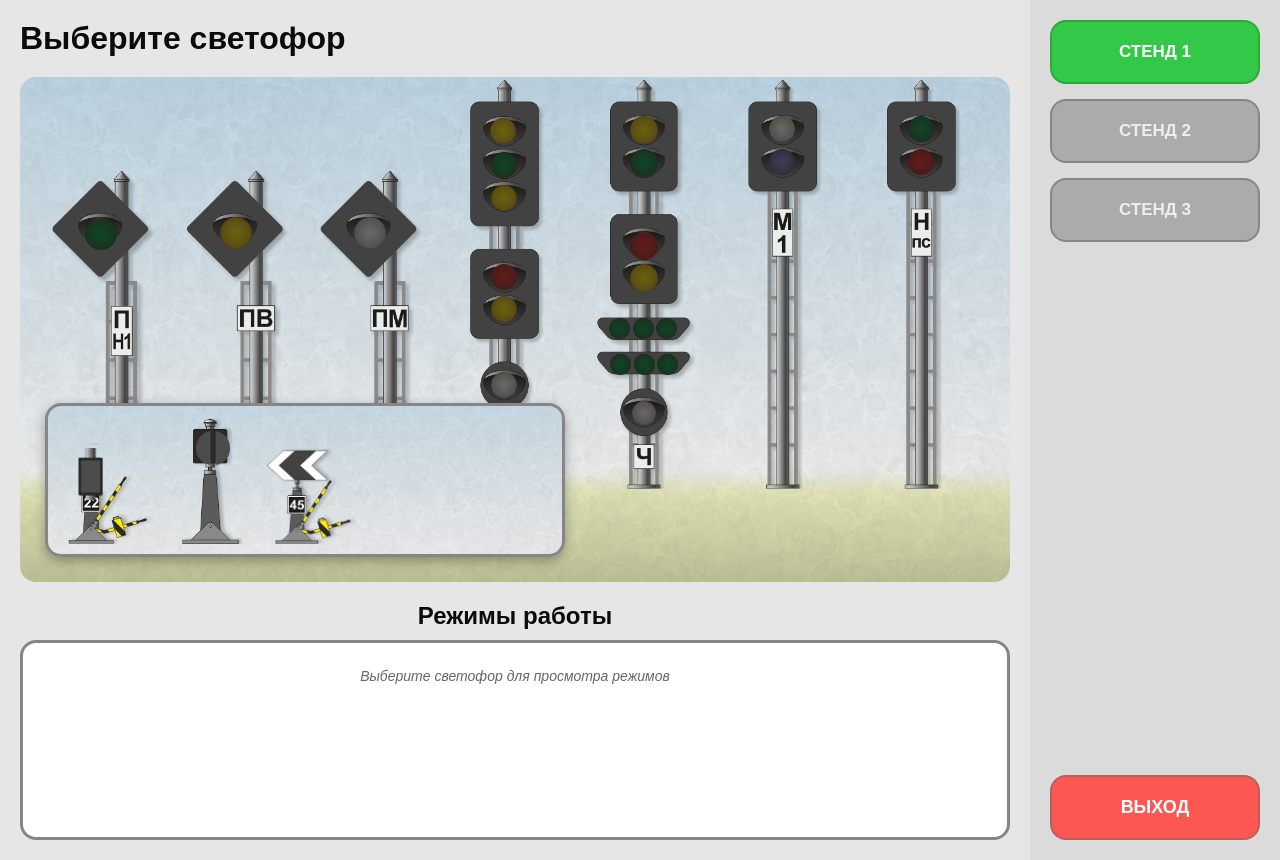
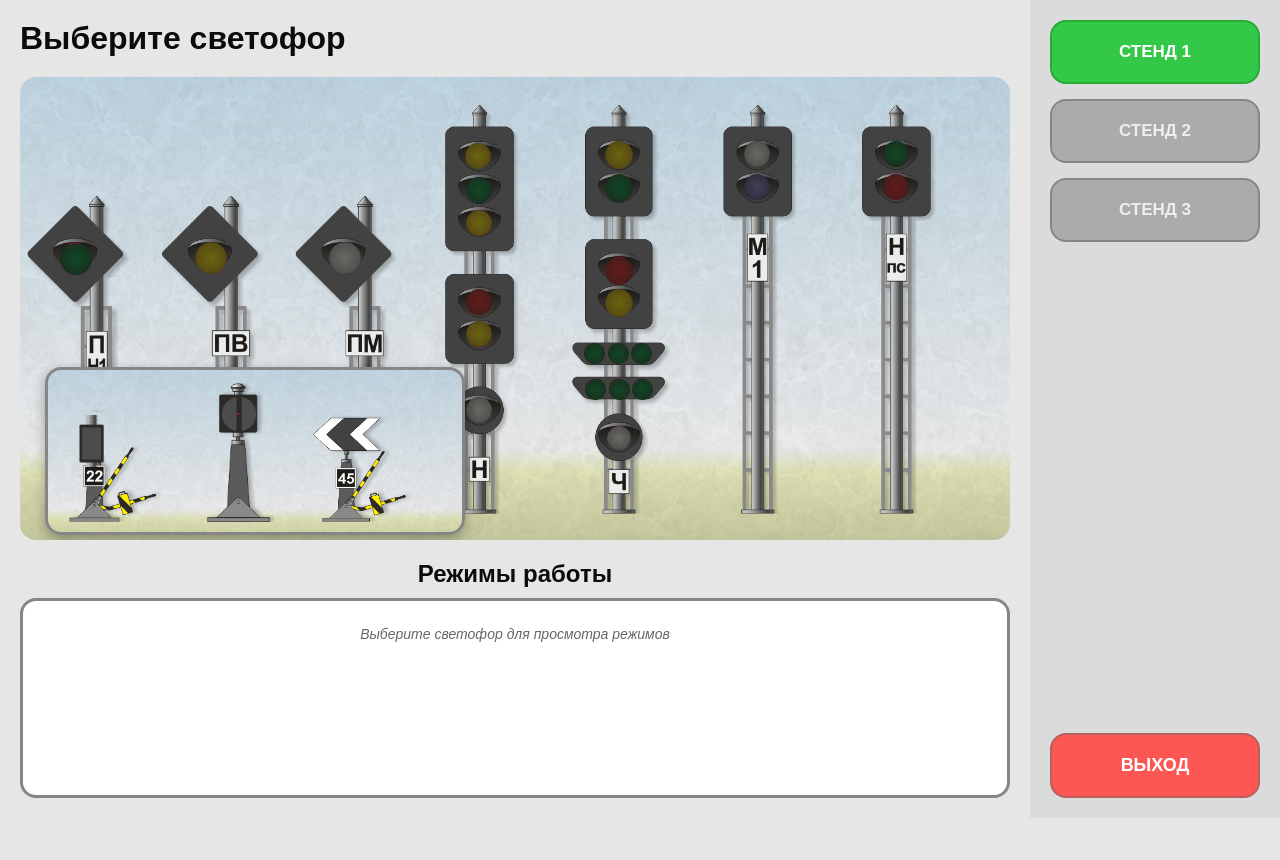
Before and after one commit to L0nelys016/RulesOfTechnicalOperationOfRollingStock, a React (Vite) app in the folder RulesOfTechnicalOperationOfRollingStock/: page / in a window 1280 px wide. After the commit the page ends 818 px from the top, so only its background shows below. Built offline with nearby package versions, Linux system fonts and the light colour scheme.

Commit message:
fix stand1 ui

```diff
--- a/RulesOfTechnicalOperationOfRollingStock/src/styles/App.css
+++ b/RulesOfTechnicalOperationOfRollingStock/src/styles/App.css
@@ -40,16 +40,16 @@ body {
 
 .lights-area {
   width: 100%;
-  max-width: 1300px;
+  max-width: 1200px;
   min-height: 450px;
   background: url('/assets/ui/Background.png') center/cover no-repeat;
   border-radius: 16px;
   position: relative;
-  padding: 25px;
+  padding-top: 50px;
+  padding-bottom: 53px;
   display: flex;
   flex-direction: column;
-  overflow: visible;
-  padding-bottom: 120px;
+  overflow: hidden;
 }
 
 .main-lights {
@@ -99,41 +99,28 @@ body {
 /* Основной стиль для preview-area */
 .preview-area {
   width: 100%;
-  max-width: 600px;
+  max-width: 700px;
   background: url('/assets/ui/Background.png') center/cover;
   border: 3px solid #868686;
   border-radius: 16px;
   z-index: 10;
   box-shadow: 0 4px 12px rgba(0, 0, 0, 0.3);
   position: absolute;
-  bottom: 25px;
-  left: 25px;
   margin: 0;
   padding: 10px 15px;
-}
-
-/* Добавляем такой же стиль для комбинированных классов */
-.preview-area.stand1,
-.preview-area.stand2,
-.preview-area.stand3 {
-  position: absolute;
-  bottom: 25px;
-  left: 25px;
-  margin: 0;
-  max-width: 600px;
 }
 
 .preview-lights {
   display: flex;
   justify-content: flex-start;
   align-items: flex-end;
-  gap: 12px;
+  gap: 25px;
   flex-wrap: nowrap;
   width: 100%;
 }
 
 .preview-light-item {
-  width: 90px;
+  width: 100px;
   display: flex;
   align-items: flex-end;
   justify-content: center;
@@ -330,17 +317,6 @@ body {
     flex-direction: column;
   }
 
-  /* ИСПРАВЛЕНО: Добавляем позиционирование в медиа-запросе */
-  .preview-area,
-  .preview-area.stand1,
-  .preview-area.stand2,
-  .preview-area.stand3 {
-    position: absolute;
-    bottom: 25px;
-    left: 25px;
-    max-width: calc(100% - 50px);
-  }
-
   .lights-area {
     max-width: 100%;
   }
--- a/RulesOfTechnicalOperationOfRollingStock/src/styles/traffic-lights.css
+++ b/RulesOfTechnicalOperationOfRollingStock/src/styles/traffic-lights.css
@@ -1,17 +1,17 @@
 .preview-area.stand1 {
-  max-width: 537px;
+  max-width: 420px;
   position: absolute;
-  bottom: 25px;
+  bottom: 5px;
   left: 25px;
   margin: 0;
   z-index: 20;
-  width: min(100%, 400px);
+  width: min(100%, 420px);
 }
 
 .preview-area.stand2 {
   max-width: 537px;
   position: absolute;
-  bottom: 25px;
+  bottom: 5px;
   left: 25px;
   margin: 0;
   z-index: 20;
@@ -23,7 +23,7 @@
   max-width: 916px;
   position: absolute;
   bottom: 25px;
-  left: 25px;
+  left: 5px;
   margin: 0;
   z-index: 20;
   width: min(100%, 600px);
@@ -1119,18 +1119,22 @@
 }
 
 @media (min-width: 1920px) {
+  .stand1 .preview-light-item:nth-child(3) {
+      width: 120px;
+    }
+
   .main-lights.stand1 .light-item:nth-child(1),
   .main-lights.stand1 .light-item:nth-child(2),
   .main-lights.stand1 .light-item:nth-child(3) {
     width: 130px;
-    top: -23%;
+    top: -26%;
   }
 
   .main-lights.stand1 .light-item:nth-child(1) .traffic-light,
   .main-lights.stand1 .light-item:nth-child(2) .traffic-light,
   .main-lights.stand1 .light-item:nth-child(3) .traffic-light {
     transform: scale(1.05);
-    max-height: 420px;
+    max-height: 400px;
   }
 
   .main-lights.stand1 .light-item:nth-child(4),
@@ -1508,20 +1512,20 @@
 
   .stand1 .light-item:nth-child(1) .lamp1 {
     top: 16%;
-    left: 37%;
+    left: 35%;
     width: 38px;
   }
 
   .stand1 .light-item:nth-child(2) .lamp1 {
     top: 16%;
-    left: 38%;
+    left: 35%;
     width: 38px;
   }
 
   .stand1 .light-item:nth-child(3) .lamp1 {
-    top: 15%;
-    left: 37%;
-    width: 40px;
+    top: 16%;
+    left: 35%;
+    width: 38px;
   }
 
   .stand1 .light-item:nth-child(4) .lamp1 {
@@ -1586,7 +1590,7 @@
 
   .stand1 .light-item:nth-child(5) .lamp5 {
     top: 61%;
-    left: 19%;
+    left: 21%;
     width: 30px;
   }
 
@@ -1604,19 +1608,19 @@
 
   .stand1 .light-item:nth-child(5) .lamp8 {
     top: 71.5%;
-    left: 63%;
+    left: 61%;
     width: 30px;
   }
 
   .stand1 .light-item:nth-child(5) .lamp9 {
     top: 71.5%;
-    left: 19%;
+    left: 21%;
     width: 30px;
   }
 
   .stand1 .light-item:nth-child(5) .lamp10 {
     top: 61%;
-    left: 63%;
+    left: 61%;
     width: 30px;
   }
 
@@ -1651,14 +1655,14 @@
   }
 
   .preview-light-item:nth-child(1) .lamp1 {
-    top: 5%;
-    left: 7%;
+    top: -17%;
+    left: -2%;
     width: 68px;
   }
 
   .preview-light-item:nth-child(2) .lamp1 {
-    top: 12%;
-    left: 37%;
+    top: 10%;
+    left: 31%;
     width: 38px;
   }
 
```
